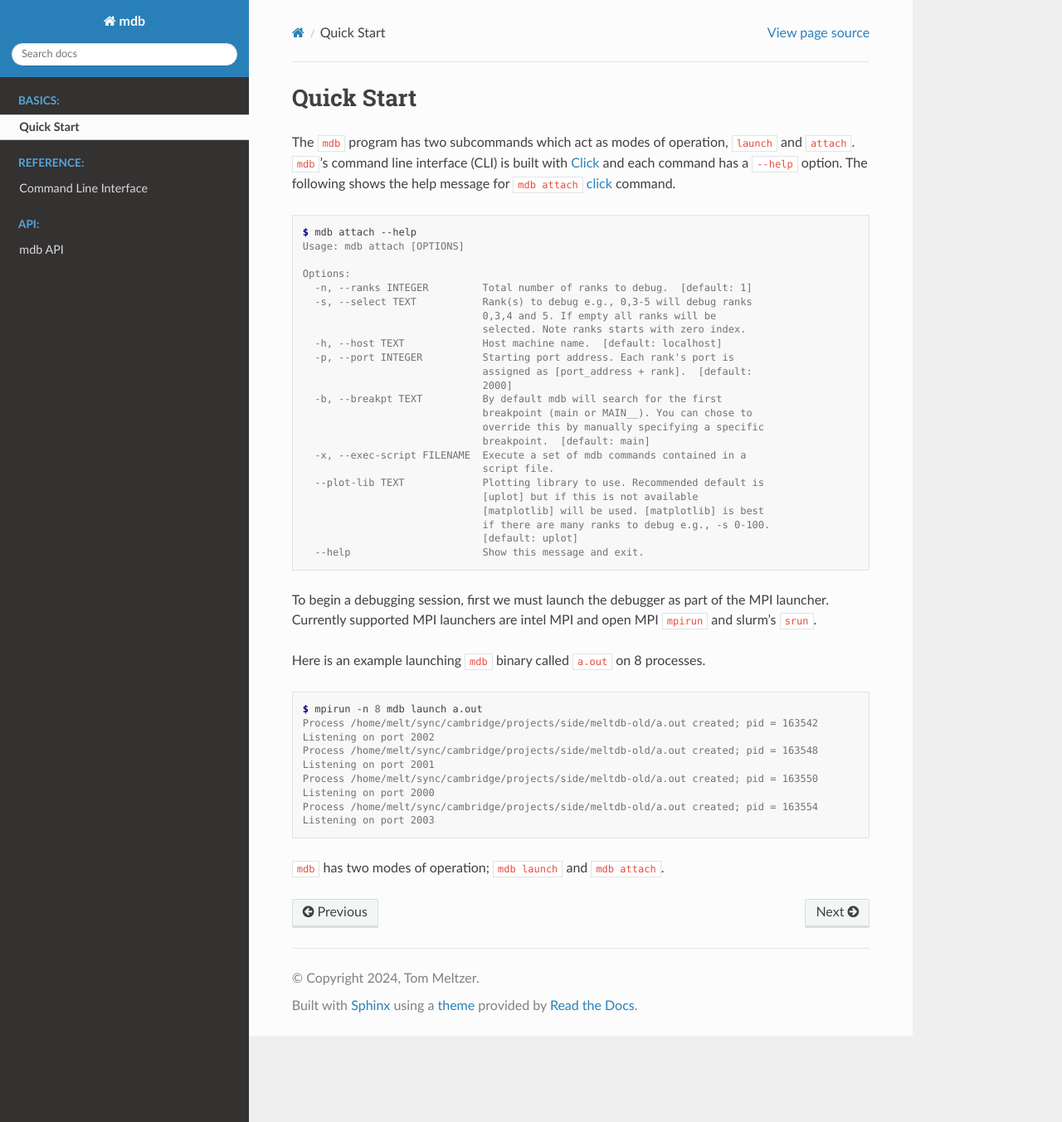
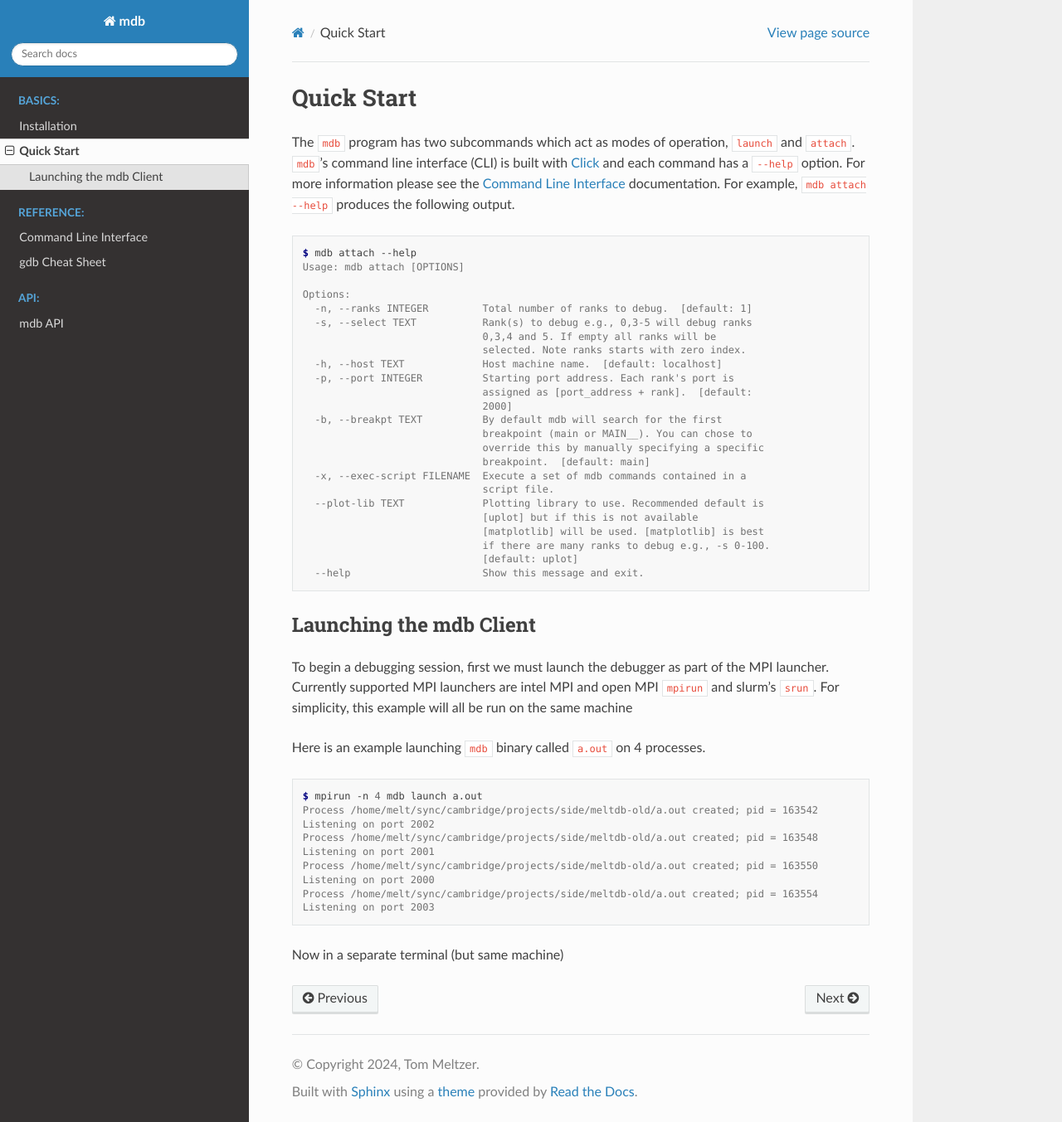
Before and after one commit to TomMelt/mdb, a Sphinx documentation site: the page built from docs/source/quickstart.rst, in a window 1280 px wide and 1353 px high. Shown: the whole window at 83% size. Built offline with Sphinx 7.4.7 and the Read the Docs theme 2.0.0, drawn with Linux system fonts in a browser that asks for light colours; pages that are not in the unit, such as notebooks, are missing from menus.

Commit message:
expanding documentation

````diff
--- a/docs/source/click.rst
+++ b/docs/source/click.rst
@@ -1,4 +1,8 @@
-command line interface
+.. Copyright 2023-2024 Tom Meltzer. See the top-level COPYRIGHT file for
+   details.
+
+.. _cli:
+Command Line Interface
 ======================
 
 .. click:: mdb.mdb:main
--- a/docs/source/quickstart.rst
+++ b/docs/source/quickstart.rst
@@ -6,12 +6,11 @@
 Quick Start
 ===========
 
-
-The ``mdb`` program has two subcommands which act as modes of operation,
-``launch`` and ``attach``. ``mdb``'s command line interface (CLI) is built with
-`Click <https://click.palletsprojects.com/en/8.1.x/>`_ and each command has a
-``--help`` option. The following shows the help message for ``mdb attach`` `click`_
-command.
+The ``mdb`` program has two subcommands which act as modes of operation, ``launch`` and ``attach``.
+``mdb``'s command line interface (CLI) is built with `Click
+<https://click.palletsprojects.com/en/8.1.x/>`_ and each command has a ``--help`` option. For more
+information please see the :ref:`cli` documentation. For example, ``mdb attach --help`` produces the
+following output.
 
 .. code-block:: console
 
@@ -41,14 +40,18 @@ command.
       --help                      Show this message and exit.
 
 
+Launching the mdb Client
+------------------------
+
 To begin a debugging session, first we must launch the debugger as part of the MPI launcher.
-Currently supported MPI launchers are intel MPI and open MPI ``mpirun`` and slurm's ``srun``.
+Currently supported MPI launchers are intel MPI and open MPI ``mpirun`` and slurm's ``srun``. For
+simplicity, this example will all be run on the same machine
 
-Here is an example launching ``mdb`` binary called ``a.out`` on 8 processes.
+Here is an example launching ``mdb`` binary called ``a.out`` on 4 processes.
 
 .. code-block:: console
 
-   $ mpirun -n 8 mdb launch a.out
+   $ mpirun -n 4 mdb launch a.out
    Process /home/melt/sync/cambridge/projects/side/meltdb-old/a.out created; pid = 163542
    Listening on port 2002
    Process /home/melt/sync/cambridge/projects/side/meltdb-old/a.out created; pid = 163548
@@ -58,7 +61,7 @@ Here is an example launching ``mdb`` binary called ``a.out`` on 8 processes.
    Process /home/melt/sync/cambridge/projects/side/meltdb-old/a.out created; pid = 163554
    Listening on port 2003
 
-``mdb`` has two modes of operation; ``mdb launch`` and ``mdb attach``.
+Now in a separate terminal (but same machine)
 
 ..
         ```bash
````
Also changed, not shown: docs/source/gdbcheatsheet.rst (added, +30 -0 lines), docs/source/index.rst (+18 -5 lines), docs/source/installation.rst (added, +47 -0 lines), 1 other file.
